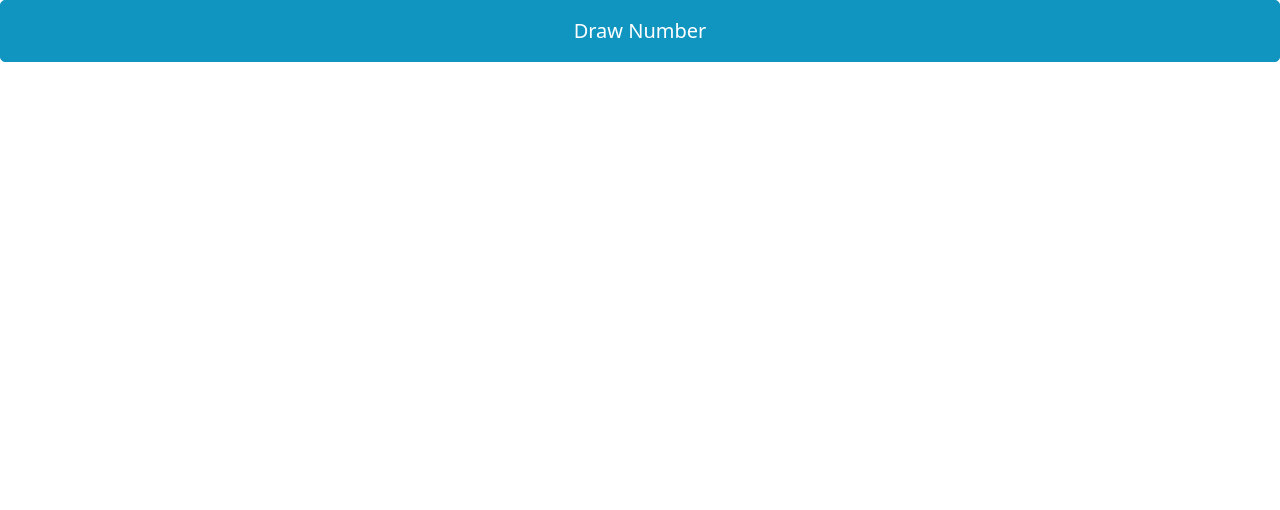
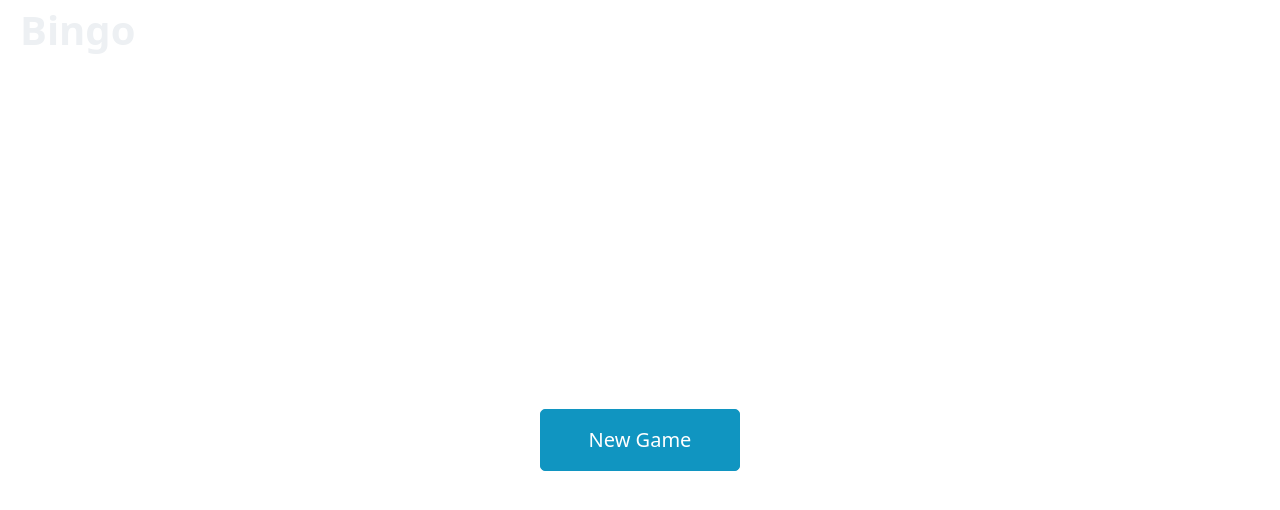
Before and after one commit to jonyhayama/bingo, a Vue app: page / in a window 1280 px wide. Shown: the top 510 px of the page. Built offline with nearby package versions, Linux system fonts and the light colour scheme.

Commit message:
💄 Bingo Styling

```diff
--- a/src/App.vue
+++ b/src/App.vue
@@ -39,14 +39,19 @@ const clearGames = () => {
 </script>
 
 <template>
-  <div>
-    <button type="button" @click="drawNumber">Draw Number</button>
+  <div class="container-fluid">
+    <div class="old-games-title">
+      <h1>Bingo</h1>
+      <button type="button" v-if="hasStartedGame" @click="newGame">New Game</button>
+    </div>
 
-    <template v-if="hasStartedGame">
-      <LastNumber :number="lastNumber" />
-      <GameResults :game="currentGame" />
-      <button type="button" @click="newGame">New Game</button>
-    </template>
+    <div class="main-game">
+      <LastNumber v-if="hasStartedGame" :number="lastNumber" />
+      <button type="button" class="draw-number" @click="drawNumber">
+        {{ hasStartedGame ? 'Draw Number' : 'New Game' }}
+      </button>
+      <GameResults v-if="hasStartedGame" :game="currentGame" />
+    </div>
 
     <div v-if="previousGames.length > 0">
       <hr />
@@ -69,7 +74,7 @@ const clearGames = () => {
   margin-bottom: 2em;
   align-items: center;
 
-  h2 {
+  h1, h2 {
     margin: 0;
   }
 
@@ -82,4 +87,18 @@ const clearGames = () => {
     margin: 0;
   }
 }
+
+.draw-number {
+  max-width: 10em;
+  margin: 2em auto;
+}
+
+.main-game {
+  height: calc(100vh - 2rem - 4em);
+  display: flex;
+  align-items: center;
+  justify-content: center;
+  flex-wrap: wrap;
+  flex-direction: column;
+}
 </style>
--- a/src/components/GameResults.vue
+++ b/src/components/GameResults.vue
@@ -26,7 +26,7 @@ const allNumbers = [...Array(MAX_BINGO_NUMBERS).keys()].map(n => n + 1)
 ul {
   display: flex;
   flex-wrap: wrap;
-  width: calc(2.5em * 25);
+  width: calc(3.15em * 25);
   list-style: none;
   margin: 0 auto;
   padding: 0;
@@ -42,6 +42,7 @@ ul {
     align-items: center;
     justify-content: center;
     transition: all .3s ease-in-out;
+    font-size: 1.25em;
 
     &::marker {
       content: none;
--- a/src/components/LastNumber.vue
+++ b/src/components/LastNumber.vue
@@ -30,7 +30,7 @@ watch(number, async () => {
 
 <style lang="scss" scoped>
 div {
-  font-size: 4em;
+  font-size: 6em;
   background: var(--color);
   color: var(--background-color);
   width: 2em;
@@ -39,6 +39,6 @@ div {
   display: flex;
   align-items: center;
   justify-content: center;
-  margin: 0 auto 0.5em auto;
+  margin: 0 auto 0 auto;
 }
 </style>
```
